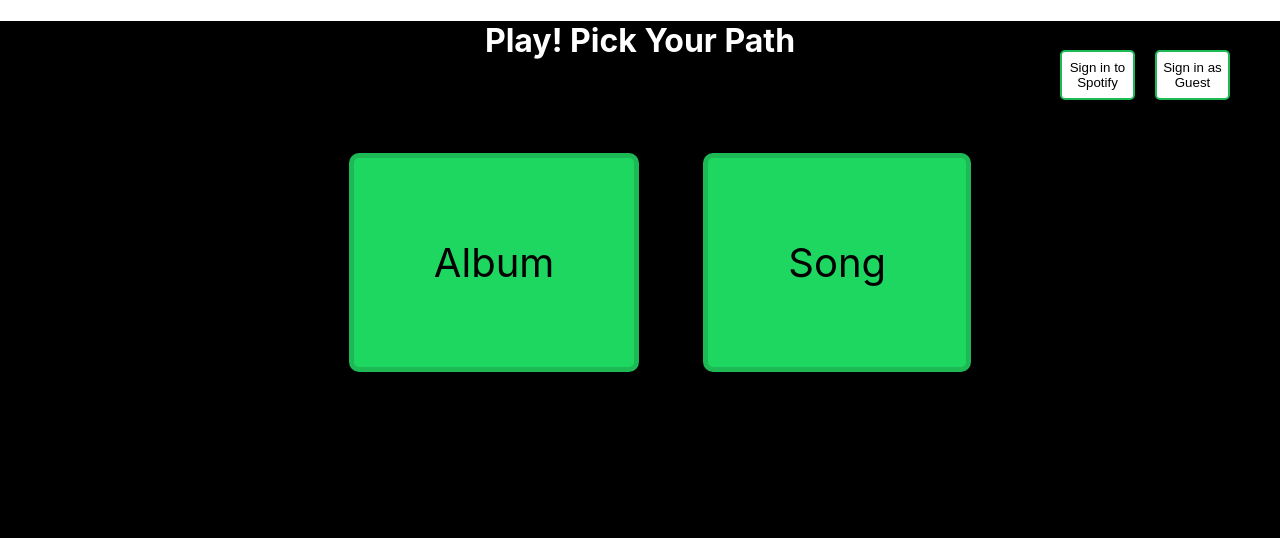
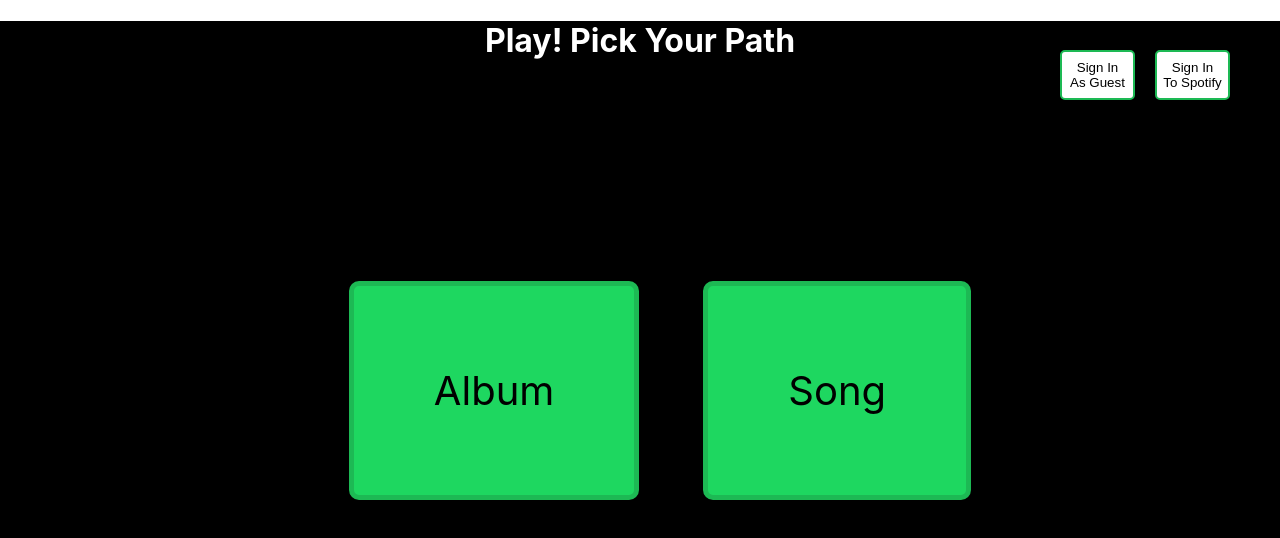
Before and after one commit to ak942/musiqle-front-end, a React (Create React App) app: page / in a window 1280 px wide. Shown: the top 538 px of the page. Built offline with nearby package versions, Linux system fonts and the light colour scheme.

Commit message:
adding a spotify and login component

```diff
--- a/src/App.css
+++ b/src/App.css
@@ -12,16 +12,6 @@
     height: 100vh;
 }
 
-.right {
-    /* display: flex;
-    flex-direction: row; */
-    right: 20px;
-    top: 20px;
-    margin: 20px;
-    gap: 20px;
-    position: fixed;
-}
-
 .signin {
     margin: 10px;
 }
--- a/src/components/UserForm.js
+++ b/src/components/GuestSignIn.js
@@ -1,8 +1,8 @@
 import { useState } from 'react'
 import Popup from 'reactjs-popup'
-import './userform.css'
+import './guestsignin.css'
 
-const UserForm = () => {
+const GuestSignIn = () => {
 
     const [user, setUser] = useState("")
     const handleSubmit = (event) => {
@@ -18,7 +18,7 @@ const UserForm = () => {
     return (
         <div className="popup-container">
             <Popup trigger=
-                {<button className="score-btn"> Submit Score </button>}
+                {<button className="circular signin"> Sign In As Guest </button>}
                 position="left down">
                 <div className="user-submit-container">
                     <input
@@ -43,4 +43,4 @@ const UserForm = () => {
     )
 }
 
-export default UserForm
+export default GuestSignIn
--- a/src/components/Home.js
+++ b/src/components/Home.js
@@ -1,6 +1,8 @@
 import React from "react";
 import { Link } from "react-router-dom";
 import './home.css'
+import GuestSignIn from "./GuestSignIn";
+import SpotifyLoginIn from "./SpotifyLoginIn";
 
 const Home = () => {
 
@@ -8,12 +10,11 @@ const Home = () => {
         <div className="home">
             <h1 className="welcome-header">Play! Pick Your Path</h1>
             <div className="right">
-                <button className="circular signin">
+                {/* <button className="circular signin">
                     Sign in to Spotify
-                </button>
-                <button className="circular signin">
-                    Sign in as Guest
-                </button>
+                </button> */}
+                <SpotifyLoginIn/>
+                <GuestSignIn/>
             </div>
             <br />
             <ul className="link-container">
--- a/src/components/NavBar.js
+++ b/src/components/NavBar.js
@@ -1,7 +1,6 @@
 import React from "react";
 import { Nav, NavLink, NavMenu } from "./NavBarElements";
 import './navbar.css'
-import UserForm from './UserForm';
 
 const NavBar = () => {
     return (
@@ -10,7 +9,6 @@ const NavBar = () => {
                 <NavLink className="nav-link" to="/" activeStyle>
                     Return to Home
                 </NavLink>
-                <UserForm/>
             </NavMenu>
         </Nav>
     );
--- /dev/null
+++ b/src/components/SpotifyLoginIn.js
@@ -0,0 +1,47 @@
+import React from 'react'
+import { useState } from 'react'
+import Popup from 'reactjs-popup'
+import './guestsignin.css'
+
+const SpotifyLoginIn = () => {
+
+    const [user, setUser] = useState("")
+    const handleSubmit = (event) => {
+        event.preventDefault()
+        console.log(user)
+        setUser("")
+    }
+
+    const handleChange = (event) => {
+        setUser(event.target.value);
+    };
+
+    return (
+        <div className="popup-container">
+            <Popup trigger=
+                {<button className="circular signin"> Sign In To Spotify </button>}
+                position="down">
+                <div className="user-submit-container">
+                    <input
+                        type="text"
+                        name="answer"
+                        value={user}
+                        onChange={handleChange}
+                        className="score-input-form"
+                        placeholder='username'
+                        required
+                    />
+                    <button
+                        type="submit"
+                        className="user-submit-btn"
+                        onClick={handleSubmit}
+                        >
+                        Enter
+                    </button>
+                </div>
+            </Popup>
+        </div>
+    )
+}
+
+export default SpotifyLoginIn
--- a/src/components/userform.css
+++ b/src/components/guestsignin.css
@@ -5,10 +5,11 @@
 .score-btn {
     border: 2px #1db954 solid;
     color: black;
-    background-color: #1ed760;
-    padding: 10px;
-    border-radius: 10px;
+    background-color: white;
+    width: 70%;
+    border-radius: 5px;
     height: 100%;
+    padding: 5px;
     margin-top: 0;
 }
 
@@ -23,14 +24,14 @@
     height: 5vh;
     width: 11vh;
     font-size: small;
+    background-color: white;
+    color: black;
 }
 
 .popup-container {
     justify-content: center;
-    /* border:white solid 2px; */
     align-items: center;
     float: right;
-    margin-left: 50vh;
 }
 
 .user-submit-btn {
--- a/src/components/home.css
+++ b/src/components/home.css
@@ -35,6 +35,17 @@ a:visited {
     color: #191414;
     background-color: #1ed760;
     margin: 4vh;
+    margin-top: 20vh;
     border-radius: 10px;
     border: 5px solid #1db954
 }
+
+.right {
+    /* display: flex;
+    flex-direction: row; */
+    right: 20px;
+    top: 20px;
+    margin: 20px;
+    gap: 20px;
+    position: fixed;
+}
```
